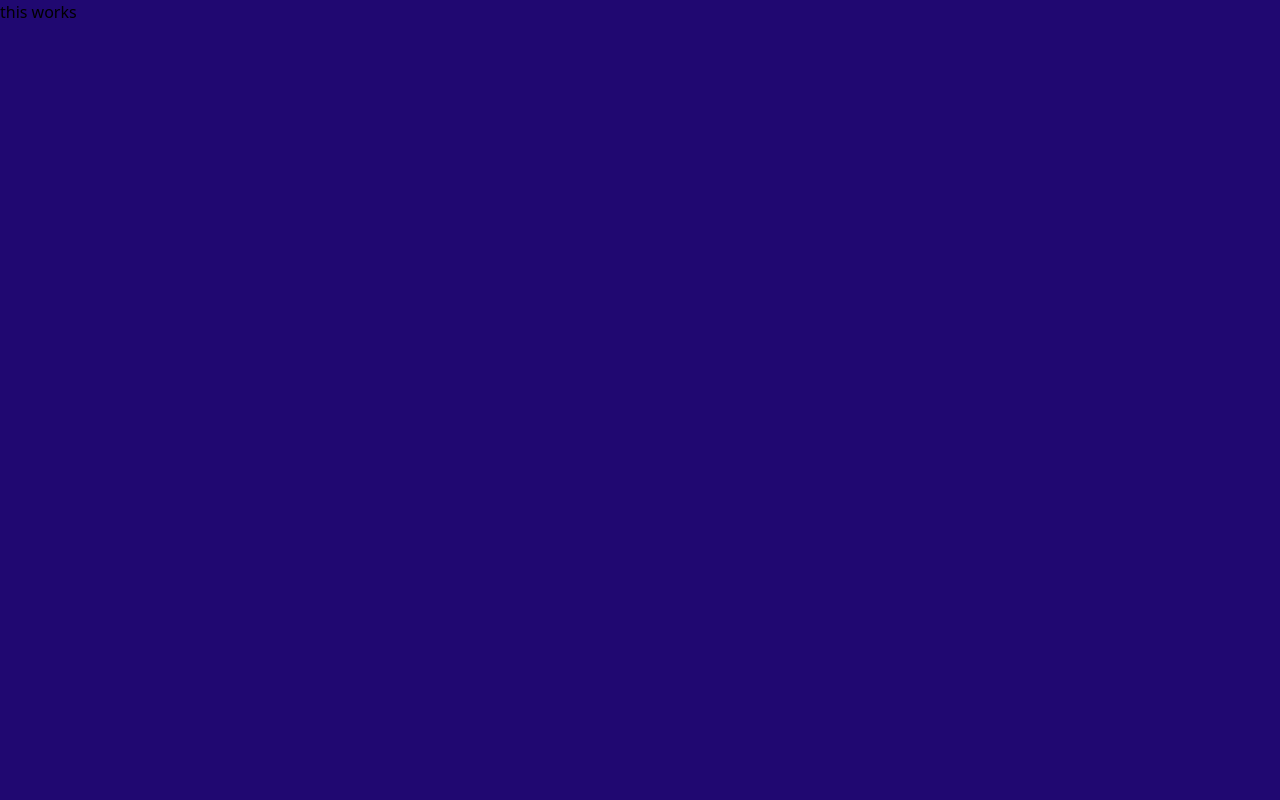
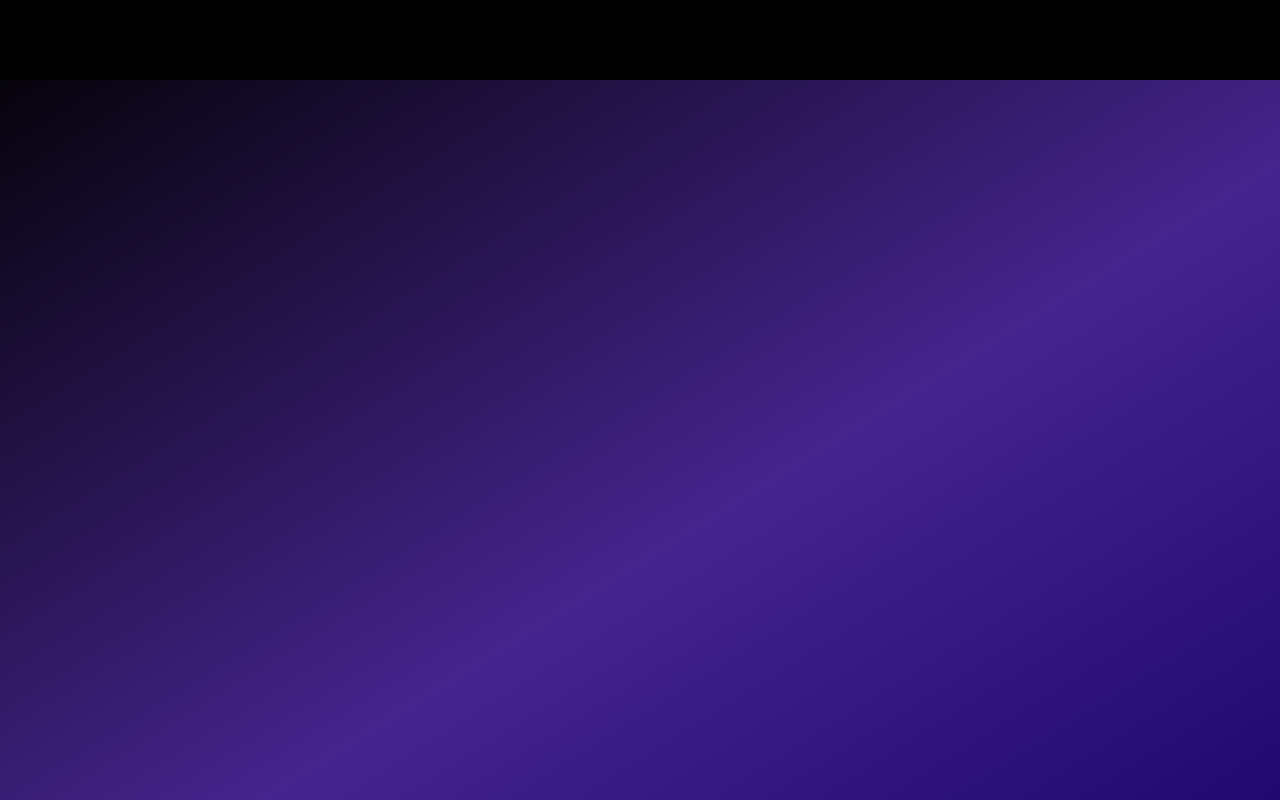
Before and after one commit to jplante01/robotcache_clone, a React (Vite) app: page / in a window 1280 px wide. Built offline with nearby package versions, Linux system fonts and the light colour scheme; the HTML template or start-up script is replaced by a standard one.

Commit message:
Add gradient

```diff
--- a/src/App.jsx
+++ b/src/App.jsx
@@ -1,9 +1,9 @@
 function App() {
   return (
     <div id="wrap">
-      <div className="bg-purple grid-rows-layout grid min-h-screen b">
-        <header className="row-start-1 row-end-2 top-0 w-full min-h-[80px]">
-          <h1>this works</h1>
+      <div className="bg-purple grid-rows-layout grid min-h-screen bg-gradient-to-br from-[#000] via-[#45248d] via-60% to-[#200871]">
+        <header className="bg-black row-start-1 row-end-2 top-0 w-full min-h-[80px]">
+          <nav id="nav" className=""></nav>
         </header>
       </div>
     </div>
--- a/tailwind.config.js
+++ b/tailwind.config.js
@@ -3,6 +3,7 @@ export default {
   content: ['./index.html', './src/**/*.{js,ts,jsx,tsx}'],
   theme: {
     colors: {
+      black: '#000',
       purple: '#200871',
     },
     extend: {
```
